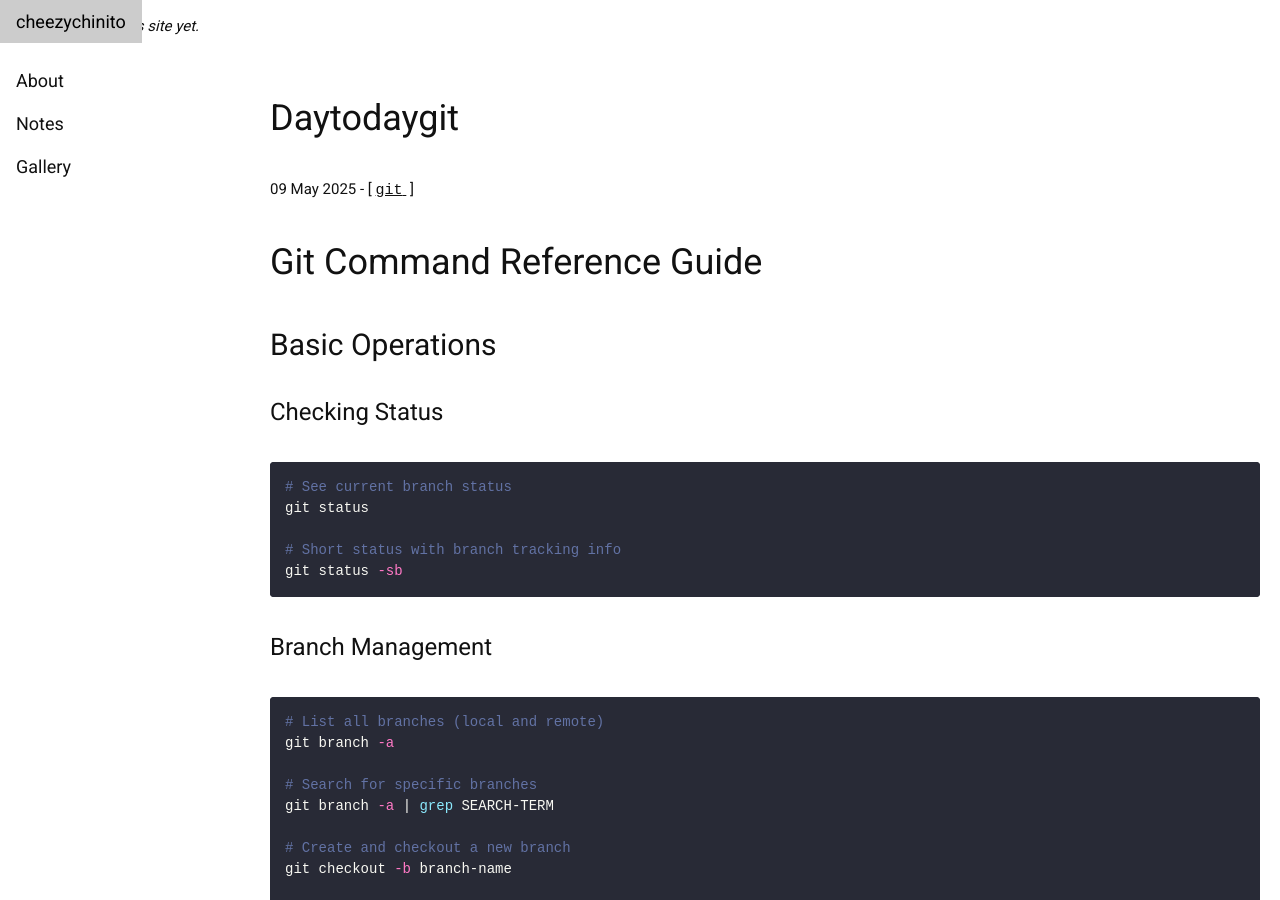
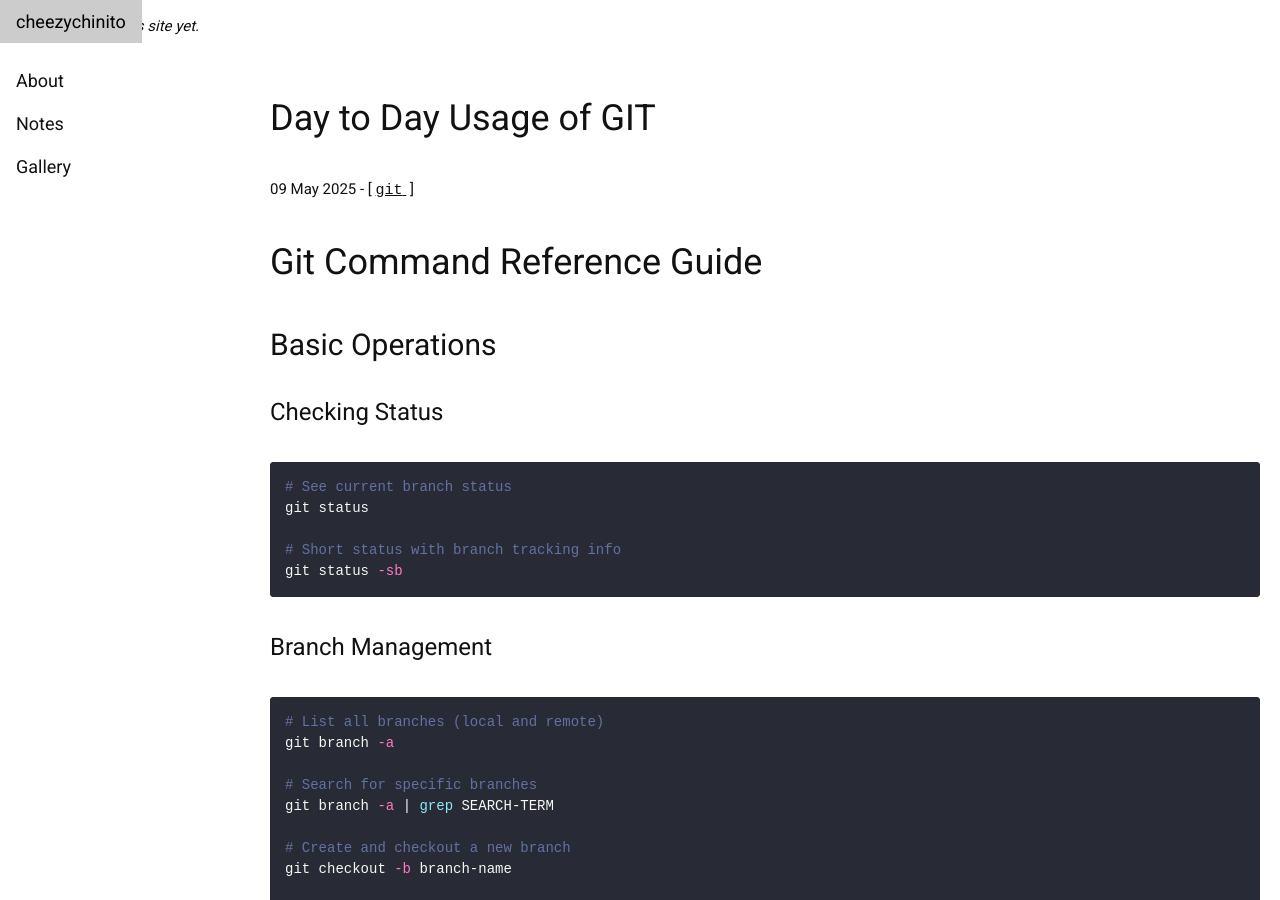
Before and after one commit to agyago/agyago.github.io, a Jekyll site: the page built from _posts/2025-05-09-daytodayGIT.md, in a window 1280 px wide and 900 px high. Built offline with Jekyll 4.4.1, drawn with Linux system fonts in a browser that asks for light colours; comment, search, counter and statistics services are not loaded.

Commit message:
Update 2025-05-09-daytodayGIT.md

```diff
--- a/_posts/2025-05-09-daytodayGIT.md
+++ b/_posts/2025-05-09-daytodayGIT.md
@@ -1,6 +1,7 @@
 ---
 layout: post
-description: day to day usage of GIT
+title: Day to Day Usage of GIT
+description: GIT usage
 tags: git
 ---
 
```
